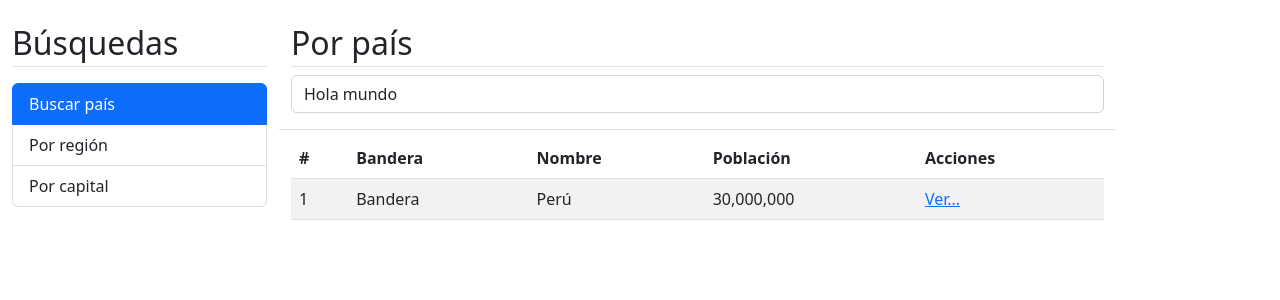
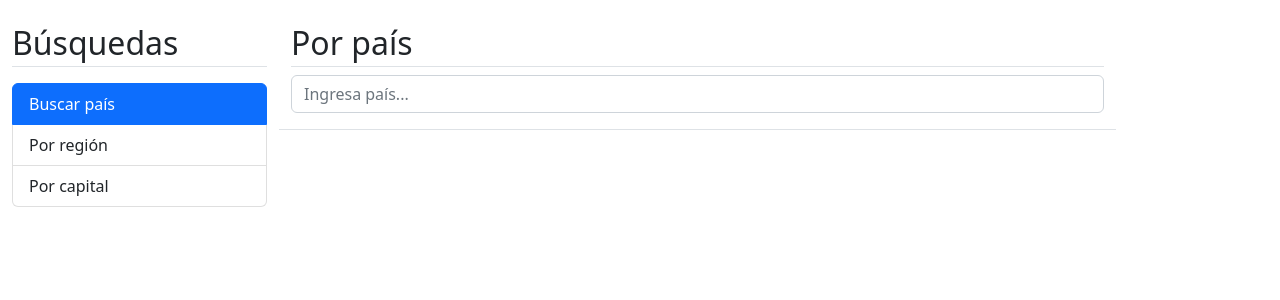
Before and after one commit to magadiflo/angular-paises-app, an Angular app: page / in a window 1280 px wide. Shown: the top 300 px of the page. Built offline with nearby package versions, Linux system fonts and the light colour scheme.

Commit message:
Llenar la tabla de paises

```diff
--- a/src/app/pais/pages/por-pais/por-pais.component.html
+++ b/src/app/pais/pages/por-pais/por-pais.component.html
@@ -6,7 +6,7 @@
         </form>
     </div>
 </div>
-<div *ngIf="!hayError" class="row">
+<div *ngIf="paises.length > 0" class="row">
     <div class="col">
         <table class="table table-striped">
             <thead>
@@ -19,12 +19,12 @@
                 </tr>
             </thead>
             <tbody>
-                <tr>
-                    <td>1</td>
-                    <td>Bandera</td>
-                    <td>Perú</td>
-                    <td>30,000,000</td>
-                    <td><a href="#">Ver...</a></td>
+                <tr *ngFor="let pais of paises">
+                    <td>{{ pais.alpha2Code }}</td>
+                    <td><img [src]="pais.flags.png" alt="Bandera de {{ pais.name }}" class="img-table"></td>
+                    <td>{{ pais.name }}</td>
+                    <td>{{ pais.population | number }}</td>
+                    <td><a [routerLink]="['/pais', pais.alpha2Code]">Ver...</a></td>
                 </tr>
             </tbody>
         </table>
--- a/src/app/pais/pages/por-pais/por-pais.component.ts
+++ b/src/app/pais/pages/por-pais/por-pais.component.ts
@@ -11,7 +11,8 @@ import { Country } from '../../interfaces/pais.interface';
 })
 export class PorPaisComponent implements OnInit {
 
-  termino: string = 'Hola mundo';
+  paises: Country[] = [];
+  termino: string = '';
   hayError: boolean = false;
 
   constructor(private paisService: PaisService) { }
@@ -25,10 +26,11 @@ export class PorPaisComponent implements OnInit {
     this.paisService.buscarPais(this.termino)
       .subscribe({
         next: (paises: Country[]) => {
-          console.log(paises);
+          this.paises = paises;
         },
         error: err => {
           this.hayError = true;
+          this.paises = [];
         }
       });
   }
--- a/src/app/pais/pais.module.ts
+++ b/src/app/pais/pais.module.ts
@@ -1,6 +1,7 @@
 import { NgModule } from '@angular/core';
 import { CommonModule } from '@angular/common';
 import { FormsModule } from '@angular/forms';
+import { RouterModule } from '@angular/router';
 
 import { PorCapitalComponent } from './pages/por-capital/por-capital.component';
 import { PorPaisComponent } from './pages/por-pais/por-pais.component';
@@ -25,6 +26,7 @@ import { VerPaisComponent } from './pages/ver-pais/ver-pais.component';
   imports: [
     CommonModule,
     FormsModule,
+    RouterModule, //* fundamental para poder trabajar con el routerLink
   ]
 })
 export class PaisModule { }
--- a/src/styles.css
+++ b/src/styles.css
@@ -1,3 +1,7 @@
 .pointer {
     cursor: pointer;
 }
+
+.img-table {
+    width: 65px;
+}
```
